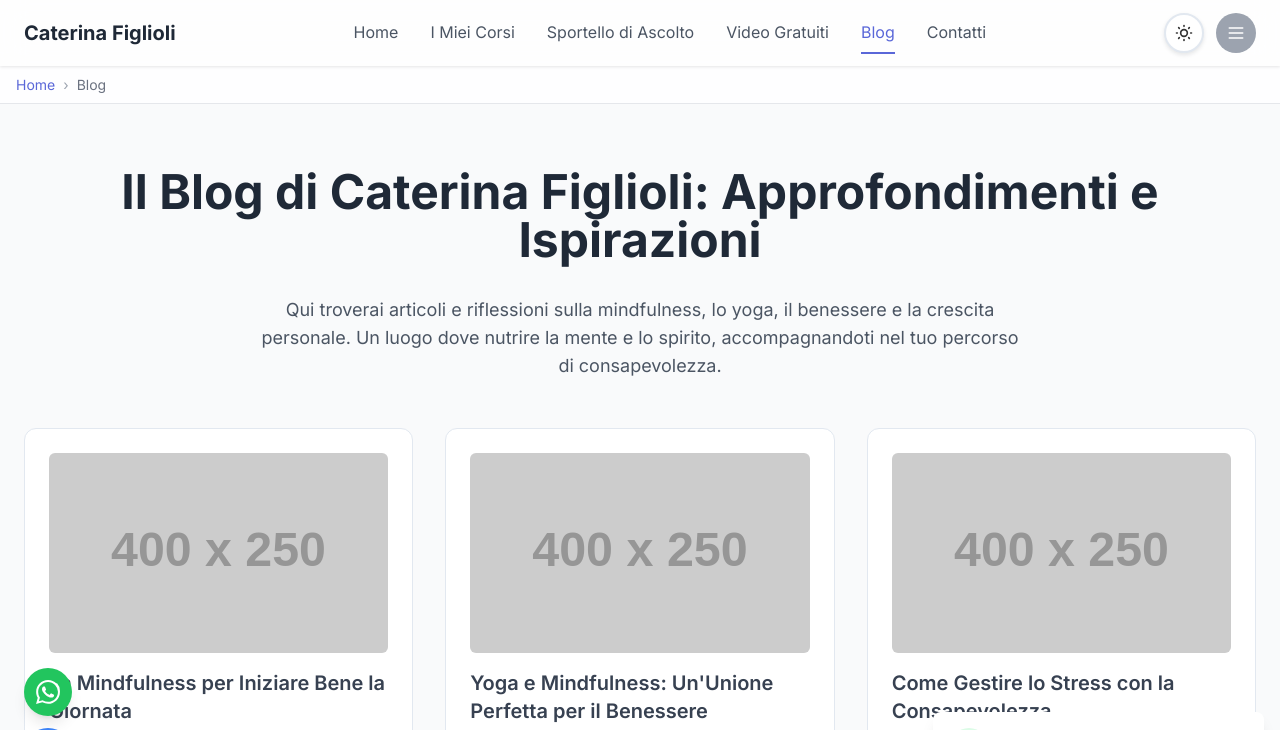
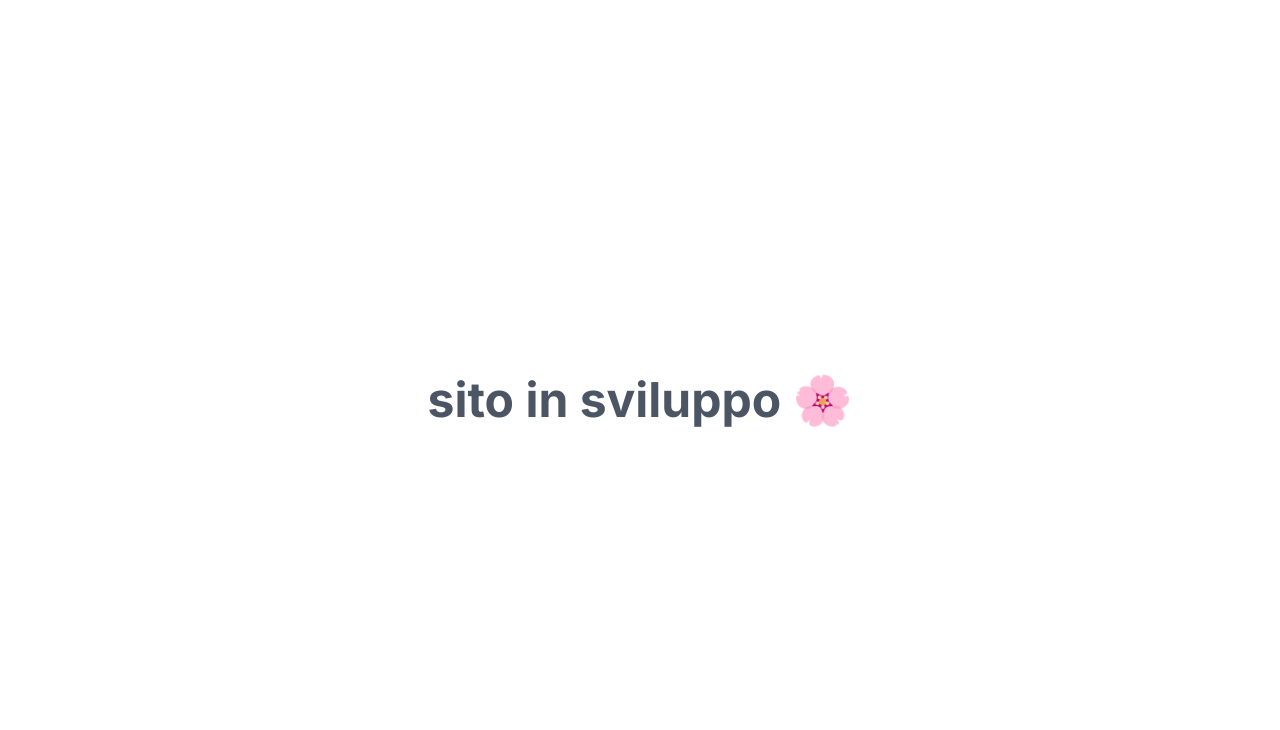
Before and after one commit to excadrillfacose/Child-Mindfulness, a plain HTML site: page embed4.html in a window 1280 px wide. Shown: the top 730 px of the page. Drawn offline with nearby package versions, Linux system fonts and the light colour scheme; no server answers; placeholder pictures from the web are drawn by us.

Commit message:
Update embed4.html

```diff
--- a/embed4.html
+++ b/embed4.html
@@ -15,6 +15,32 @@
             }
         }
     </script>
+    <style>
+        #development-overlay {
+            position: fixed;
+            top: 0;
+            left: 0;
+            width: 100%;
+            height: 100%;
+            background-color: #ffffff; /* Sfondo bianco per massima visibilità */
+            color: #4b5563; /* Testo grigio scuro */
+            z-index: 99999; /* Assicura che sia sopra a tutti gli altri elementi */
+            display: flex;
+            flex-direction: column;
+            justify-content: center;
+            align-items: center;
+            font-size: 3rem; /* Dimensione del font grande */
+            font-weight: 700; /* Grassetto */
+            font-family: 'Inter', sans-serif;
+            text-align: center;
+        }
+        @media (prefers-color-scheme: dark) {
+            #development-overlay {
+                background-color: #1f2937; /* Dark mode background */
+                color: #f3f4f6; /* Light text in dark mode */
+            }
+        }
+    </style>
     <link rel="preconnect" href="https://fonts.googleapis.com">
     <link rel="preconnect" href="https://fonts.gstatic.com" crossorigin>
     <link href="https://fonts.googleapis.com/css2?family=Inter:wght@400;500;600;700&display=swap" rel="stylesheet">
@@ -247,6 +273,9 @@
 </head>
 <body class="antialiased bg-gray-50 dark:bg-gray-900 text-gray-900 dark:text-gray-100 transition-colors duration-300">
 
+    <div id="development-overlay">
+        sito in sviluppo 🌸
+    </div>
     <header id="header" class="bg-white/80 dark:bg-gray-800/80 backdrop-blur-md shadow-sm sticky top-0 z-50 transition-colors duration-300">
         <nav class="container mx-auto px-6 py-3 flex justify-between items-center">
             <div class="text-xl font-bold text-gray-800 dark:text-gray-100">Caterina Figlioli</div>
@@ -296,7 +325,6 @@
             <p class="text-lg text-gray-600 dark:text-gray-300 max-w-3xl mx-auto text-center mb-12">Qui troverai articoli e riflessioni sulla mindfulness, lo yoga, il benessere e la crescita personale. Un luogo dove nutrire la mente e lo spirito, accompagnandoti nel tuo percorso di consapevolezza.</p>
 
             <div class="grid md:grid-cols-2 lg:grid-cols-3 gap-8">
-                <!-- Blog Article 1 -->
                 <div class="blog-card p-6">
                     <img src="https://placehold.co/400x250/E2E8F0/4A4A4A?text=Mindfulness+Mattutina" alt="Immagine Articolo 1: Mindfulness Mattutina" class="rounded-md mb-4 w-full h-48 object-cover">
                     <h3 class="text-xl font-semibold mb-2 text-gray-700">La Mindfulness per Iniziare Bene la Giornata</h3>
@@ -304,7 +332,6 @@
                     <a href="#" class="text-blue-600 hover:underline font-medium">Leggi di più</a>
                 </div>
 
-                <!-- Blog Article 2 -->
                 <div class="blog-card p-6">
                     <img src="https://placehold.co/400x250/A0AEC0/FFFFFF?text=Yoga+e+Mindfulness" alt="Immagine Articolo 2: Yoga e Mindfulness" class="rounded-md mb-4 w-full h-48 object-cover">
                     <h3 class="text-xl font-semibold mb-2 text-gray-700">Yoga e Mindfulness: Un'Unione Perfetta per il Benessere</h3>
@@ -312,7 +339,6 @@
                     <a href="#" class="text-blue-600 hover:underline font-medium">Leggi di più</a>
                 </div>
 
-                <!-- Blog Article 3 -->
                 <div class="blog-card p-6">
                     <img src="https://placehold.co/400x250/718096/FFFFFF?text=Gestione+Stress" alt="Immagine Articolo 3: Gestione Stress" class="rounded-md mb-4 w-full h-48 object-cover">
                     <h3 class="text-xl font-semibold mb-2 text-gray-700">Come Gestire lo Stress con la Consapevolezza</h3>
@@ -320,7 +346,6 @@
                     <a href="#" class="text-blue-600 hover:underline font-medium">Leggi di più</a>
                 </div>
 
-                <!-- Blog Article 4 -->
                 <div class="blog-card p-6">
                     <img src="https://placehold.co/400x250/9F7AEA/FFFFFF?text=Mindfulness+Genitori" alt="Immagine Articolo 4: Mindfulness Genitori" class="rounded-md mb-4 w-full h-48 object-cover">
                     <h3 class="text-xl font-semibold mb-2 text-gray-700">Mindfulness per Genitori: Coltivare la Pazienza e la Presenza</h3>
@@ -328,9 +353,10 @@
                     <a href="#" class="text-blue-600 hover:underline font-medium">Leggi di più</a>
                 </div>
 
-                <!-- Blog Article 5 -->
                 <div class="blog-card p-6">
                     <img src="https://placehold.co/400x250/4FD1C5/FFFFFF?text=Respiro+Consapevole" alt="Immagine Articolo 5: Respiro Consapevole" class="rounded-md mb-4 w-full h-48 object-cover">
                     <h3 class="text-xl font-semibold mb-2 text-gray-700">Il Potere Trasformativo del Respiro Consapevole</h3>
                     <p class="text-gray-600 text-sm mb-4">Un'esplorazione approfondita di una delle pratiche fondamentali della mindfulness, il respiro, come strumento potente per il benessere fisico e mentale.</p>
-                    <a href="#" class="text-blue-60
+                    <a href="#" class="text-blue-600
+
+}
```
